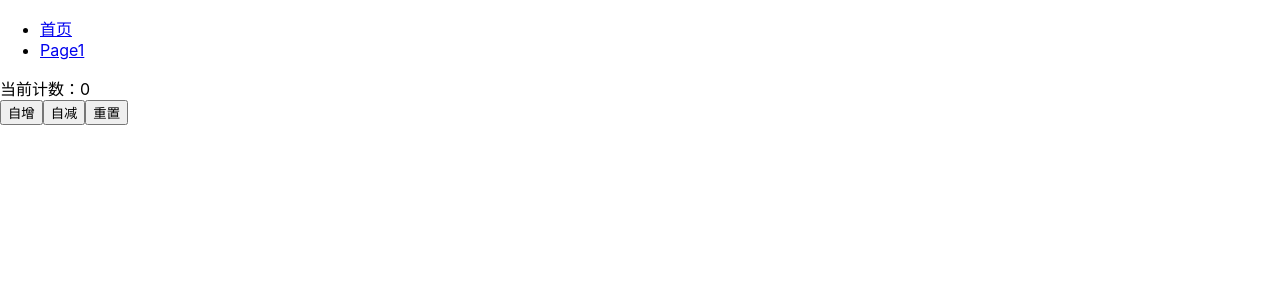
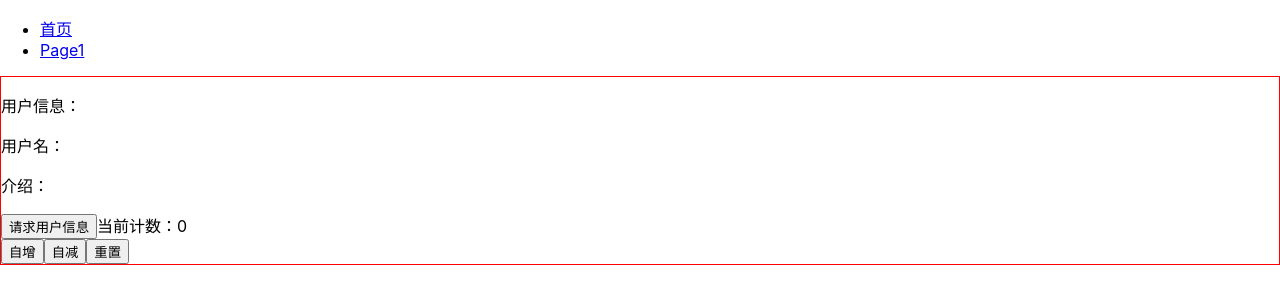
Before and after one commit to PhotonAlpha/react-client, a React (Create React App) app: page /page1 in a window 1280 px wide. Shown: the top 304 px of the page. Built offline with nearby package versions, Linux system fonts and the light colour scheme.

Commit message:
update t

```diff
--- a/package.json
+++ b/package.json
@@ -18,7 +18,8 @@
     "react-scripts": "2.1.8",
     "redux": "^4.0.1",
     "redux-form": "^8.2.0",
-    "redux-form-material-ui": "^4.3.4"
+    "redux-form-material-ui": "^4.3.4",
+    "redux-thunk": "^2.3.0"
   },
   "scripts": {
     "start": "webpack-dev-server --config webpack.dev.config.js --color --hot --progress",
@@ -43,6 +44,7 @@
     "@babel/preset-react": "^7.0.0",
     "@babel/preset-stage-2": "^7.0.0",
     "babel-loader": "^8.0.6",
+    "bundle-loader": "^0.5.6",
     "css-loader": "^3.0.0",
     "html-loader": "^0.5.5",
     "html-webpack-plugin": "^3.2.0",
--- a/src/components/login/Login.js
+++ b/src/components/login/Login.js
@@ -1,8 +1,11 @@
 import React, { Component } from 'react'
 
-import {increment, decrement, reset} from 'act/counter'
+import { increment, decrement, reset } from 'act/counter'
+import { getUserInfo } from 'act/userInfo'
 
 import { connect } from 'react-redux'
+
+import './Login.scss'
 
 class Login extends Component {
   constructor(props) {
@@ -20,8 +23,22 @@ class Login extends Component {
   }
 
   render() {
+    const {userInfo, isLoading, errorMsg} = this.props.userInfo
     return (
-      <div>
+      <div className="page-box" >
+        {
+          isLoading ? '请求信息中......' :
+            (
+              errorMsg ? errorMsg :
+                <div>
+                  <p>用户信息：</p>
+                  <p>用户名：{userInfo.name}</p>
+                  <p>介绍：{userInfo.intro}</p>
+                </div>
+            )
+        }
+        <button onClick={() => this.props.getUserInfo()}>请求用户信息</button>
+
         当前计数：{this.props.counter.count}<br/>
         <button onClick={() => this.props.increment()}>自增</button>
         <button onClick={() => this.props.decrement()}>自减</button>
@@ -33,7 +50,8 @@ class Login extends Component {
 
 const mapStateToProps = (state) => {
   return {
-    counter: state.counter
+    counter: state.counter,
+    userInfo: state.userInfo
   }
 }
 
@@ -47,6 +65,9 @@ const mapDispatchToProps = (dispatch) => {
     },
     reset: () => {
       dispatch(reset())
+    },
+    getUserInfo: () => {
+      dispatch(getUserInfo())
     }
   }
 }
--- /dev/null
+++ b/src/components/login/Login.scss
@@ -0,0 +1,3 @@
+.page-box {
+  border: 1px solid red
+}
--- /dev/null
+++ b/src/redux/actions/userInfo.js
@@ -0,0 +1,41 @@
+export const GET_USER_INFO_REQUEST = "userInfo/GET_USER_INFO_REQUEST";
+export const GET_USER_INFO_SUCCESS = "userInfo/GET_USER_INFO_SUCCESS";
+export const GET_USER_INFO_FAIL = "userInfo/GET_USER_INFO_FAIL";
+
+function getUserInfoRequest() {
+  return {
+    type: GET_USER_INFO_REQUEST
+  }
+}
+
+function getUserInfoSuccess(userInfo) {
+  return {
+    type: GET_USER_INFO_SUCCESS,
+    userInfo: userInfo
+  }
+}
+
+function getUserInfoFail() {
+  return {
+    type: GET_USER_INFO_FAIL
+  }
+}
+
+export function getUserInfo() {
+  return function (dispatch) {
+    dispatch(getUserInfoRequest())
+
+    return fetch('http://localhost:3000/api/user.json')
+      .then((response => {
+          return response.json()
+      }))
+      .then((json) => {
+              dispatch(getUserInfoSuccess(json))
+          }
+      ).catch(
+          () => {
+              dispatch(getUserInfoFail());
+          }
+      )
+  }
+}
--- a/src/redux/reducer/reducers.js
+++ b/src/redux/reducer/reducers.js
@@ -1,7 +1,9 @@
+import {combineReducers} from 'redux'
+
 import counter from './counter'
+import userInfo from './userInfo'
 
-export default function combineReducers(state = {}, action) {
-    return {
-        counter: counter(state.counter, action)
-    }
-}
+export default combineReducers({
+    counter,
+    userInfo
+})
--- /dev/null
+++ b/src/redux/reducer/userInfo.js
@@ -0,0 +1,35 @@
+import {GET_USER_INFO_REQUEST, GET_USER_INFO_SUCCESS, GET_USER_INFO_FAIL} from 'act/userInfo'
+
+const initState = {
+  isLoading: false,
+  userInfo: {},
+  errorMsg: ''
+}
+
+export default function reducer(state = initState, action) {
+  switch (action.type) {
+    case GET_USER_INFO_REQUEST:
+      return {
+          ...state,
+          isLoading: true,
+          userInfo: {},
+          errorMsg: ''
+      }
+    case GET_USER_INFO_SUCCESS:
+      return {
+          ...state,
+          isLoading: false,
+          userInfo: action.userInfo,
+          errorMsg: ''
+      }
+    case GET_USER_INFO_FAIL:
+      return {
+          ...state,
+          isLoading: false,
+          userInfo: {},
+          errorMsg: '请求错误'
+      }
+    default:
+      return state
+  }
+}
--- a/src/redux/store/store.js
+++ b/src/redux/store/store.js
@@ -1,6 +1,7 @@
-import {createStore} from 'redux'
+import { createStore, applyMiddleware } from 'redux'
+import thunkMiddleware from 'redux-thunk'
 import combineReducers from '../reducer/reducers'
 
-let store = createStore(combineReducers)
+let store = createStore(combineReducers, applyMiddleware(thunkMiddleware))
 
 export default store
--- a/webpack.dev.config.js
+++ b/webpack.dev.config.js
@@ -13,6 +13,7 @@ module.exports = {
     path: path.join(__dirname, './dist'),
     filename: "bundle.js"
   },
+  devtool: 'inline-source-map',
   resolve: {
     alias: {
       '@': path.join(__dirname, 'src'),
```
